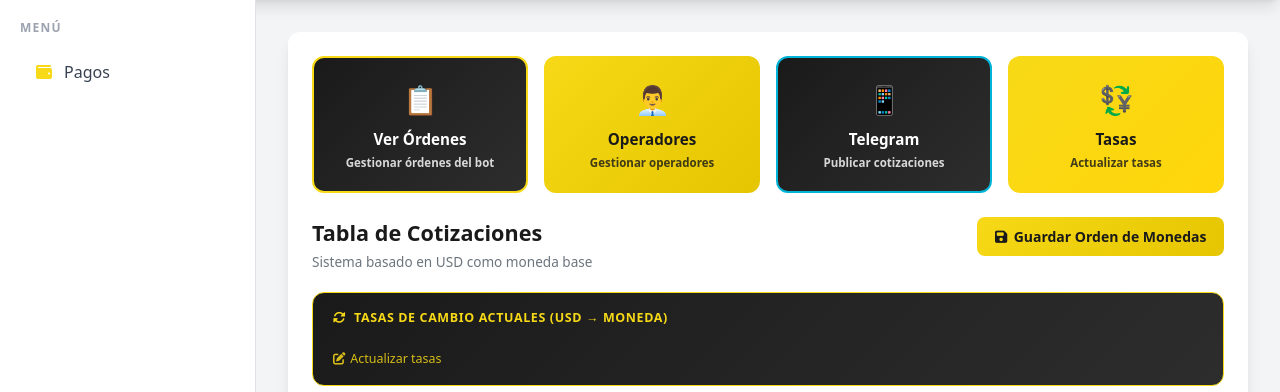
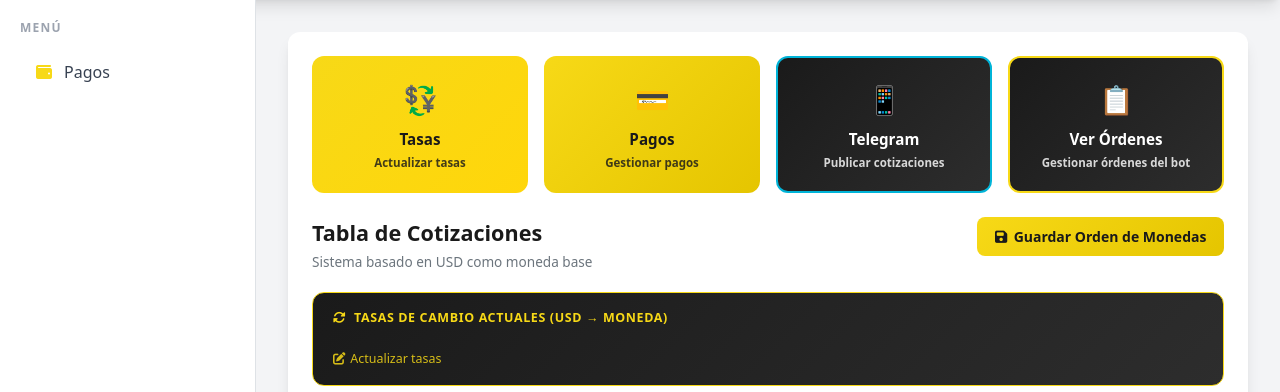
Before and after one commit to josemoramoron/ceiba21-cotizaciones, a Python web app: template app/templates/dashboard/index.html in a window 1280 px wide. Shown: the part 68-460 px from the top of the page. Run offline with Jinja, Linux system fonts and the light colour scheme; the template is opened without the code that fills it, so the values that code supplies are empty.

Commit message:
feat(dashboard): reemplaza tarjeta Operadores por Pagos y reordena quick actions
A pedido de Jose: la tarjeta "Pagos" (enlaza a pagos.index) se usa mas
que "Operadores", asi que reemplaza a esta ultima en el bloque de accesos
rapidos del home del panel admin. Se reutiliza el estilo/color amarillo
que tenia .card-operadores (renombrado a .card-pagos).

Nuevo orden solicitado (grid 2 columnas):
  [Tasas]    [Pagos]
  [Telegram] [Ver Ordenes]

Verificado con el harness Jinja2+Playwright: orden de card-label
confirmado ['Tasas', 'Pagos', 'Telegram', 'Ver Órdenes'] y captura
visual del bloque a 375px.

Co-Authored-By: Claude Sonnet 5 <noreply@anthropic.com>
Claude-Session: https://claude.ai/code/session_0182oEPhz2X1RHkHNBknmAof

```diff
--- a/app/templates/dashboard/index.html
+++ b/app/templates/dashboard/index.html
@@ -42,8 +42,8 @@
     .card-ordenes .card-icon { color: var(--brand-yellow); }
     .card-ordenes .card-label, .card-ordenes .card-sub { color: #fff; }
 
-    .card-operadores { background: linear-gradient(135deg, var(--brand-yellow) 0%, var(--brand-yellow-dark) 100%); }
-    .card-operadores .card-icon, .card-operadores .card-label, .card-operadores .card-sub { color: var(--brand-black) !important; }
+    .card-pagos { background: linear-gradient(135deg, var(--brand-yellow) 0%, var(--brand-yellow-dark) 100%); }
+    .card-pagos .card-icon, .card-pagos .card-label, .card-pagos .card-sub { color: var(--brand-black) !important; }
 
     .card-telegram  { background: linear-gradient(135deg, var(--brand-black) 0%, var(--brand-black-light) 100%); border: 2px solid #00B4D8; }
     .card-telegram .card-icon { color: #00B4D8; }
@@ -194,25 +194,25 @@
 
     <!-- ── Quick Actions ── -->
     <div class="mb-6 grid grid-cols-2 md:grid-cols-4 gap-4">
-        <a href="{{ url_for('operator.orders') }}" class="quick-card card-ordenes">
-            <div class="card-icon">📋</div>
-            <div class="card-label">Ver Órdenes</div>
-            <div class="card-sub">Gestionar órdenes del bot</div>
+        <a href="{{ url_for('dashboard.manage_rates') }}" class="quick-card card-tasas">
+            <div class="card-icon">💱</div>
+            <div class="card-label">Tasas</div>
+            <div class="card-sub">Actualizar tasas</div>
         </a>
-        <a href="{{ url_for('dashboard.operators') }}" class="quick-card card-operadores">
-            <div class="card-icon">👨‍💼</div>
-            <div class="card-label">Operadores</div>
-            <div class="card-sub">Gestionar operadores</div>
+        <a href="{{ url_for('pagos.index') }}" class="quick-card card-pagos">
+            <div class="card-icon">💳</div>
+            <div class="card-label">Pagos</div>
+            <div class="card-sub">Gestionar pagos</div>
         </a>
         <a href="{{ url_for('dashboard.telegram_publisher') }}" class="quick-card card-telegram">
             <div class="card-icon">📱</div>
             <div class="card-label">Telegram</div>
             <div class="card-sub">Publicar cotizaciones</div>
         </a>
-        <a href="{{ url_for('dashboard.manage_rates') }}" class="quick-card card-tasas">
-            <div class="card-icon">💱</div>
-            <div class="card-label">Tasas</div>
-            <div class="card-sub">Actualizar tasas</div>
+        <a href="{{ url_for('operator.orders') }}" class="quick-card card-ordenes">
+            <div class="card-icon">📋</div>
+            <div class="card-label">Ver Órdenes</div>
+            <div class="card-sub">Gestionar órdenes del bot</div>
         </a>
     </div>
 
```
